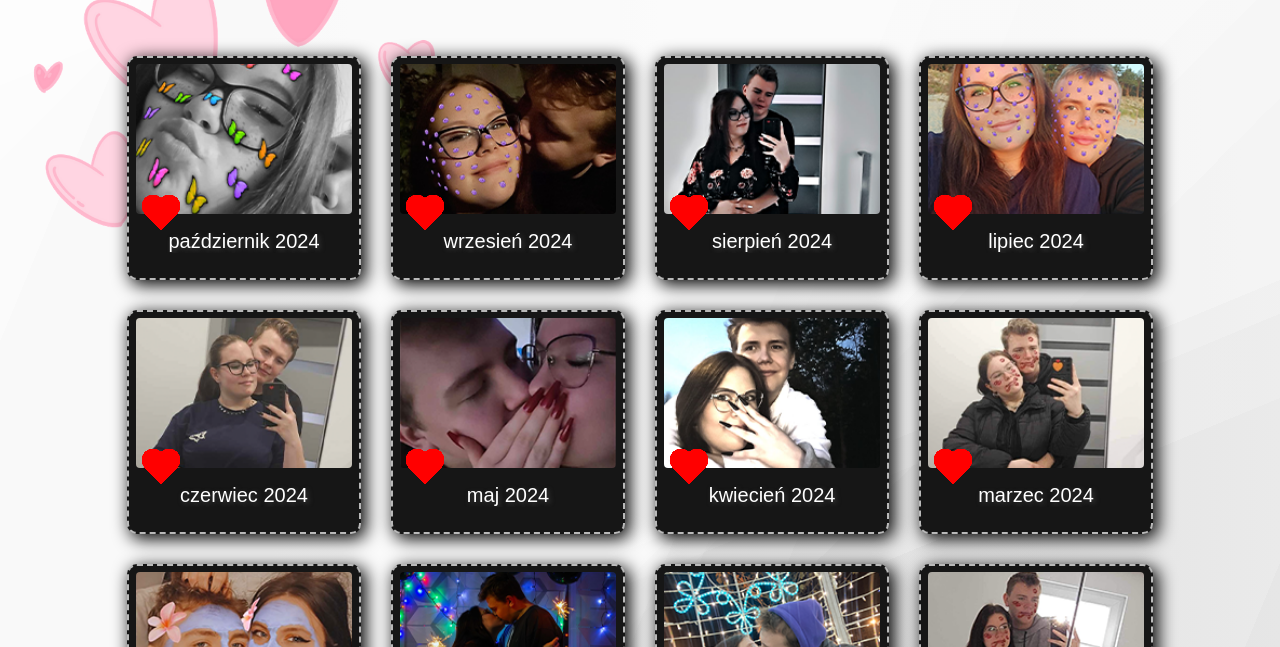
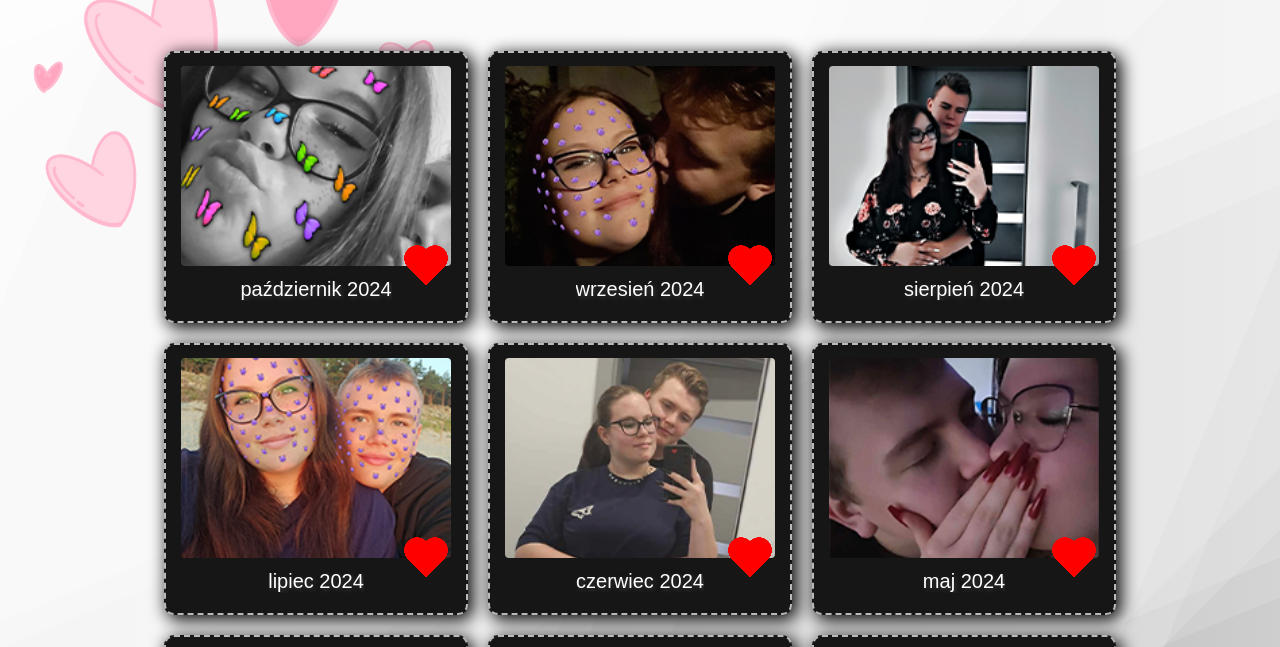
Before and after one commit to miodeq-ofc/love, a plain HTML site: page index.html in a window 1280 px wide. Shown: the part 83-730 px from the top of the page. Drawn offline with Linux system fonts and the light colour scheme.

Commit message:
Add files via upload

```diff
--- a/index.html
+++ b/index.html
@@ -4,11 +4,11 @@
 
     <meta charset="UTF-8">
     <meta name="viewport" content="width=device-width, initial-scale=1.0">
-    <title>Nasza Historia M&O</title>
+    <title>Mateusz & Oliwia</title>
     <link rel="stylesheet" href="style.css">
     <meta name="author" content="mateusz tomaszek">
     <meta name="acopyright" content="mateusz tomaszek">
-    <meta name="robots" content="index">
+    <meta name="robots" content="noindex">
     <link rel="shortcut icon" href="logo.png" type="image/x-icon">
     <link rel="icon" href="logo.png">
     <style>
--- a/style.css
+++ b/style.css
@@ -3,16 +3,20 @@
     font-family: sans-serif;
     text-shadow: 2px 2px 5px rgb(61, 61, 61);
     overflow-x: hidden;
+    user-select: none;
+}
+img
+{
+  pointer-events: none;
 }
 
 /* custom scrollbar */
 ::-webkit-scrollbar {
     width: 7px;
-
 }
 
 ::-webkit-scrollbar-track {
-    background-color:rgb(244, 244, 244);
+    background-color: rgb(244, 244, 244);
 }
 
 ::-webkit-scrollbar-thumb {
@@ -24,13 +28,10 @@
 
 ::-webkit-scrollbar-thumb:hover {
     background-color: #454f52;
-
 }
 
-
-
-
 body {
+    background-color: rgb(251, 251, 251);
     background-image: linear-gradient(112.5deg, rgb(214, 214, 214) 0%, rgb(214, 214, 214) 10%, rgb(195, 195, 195) 10%, rgb(195, 195, 195) 53%, rgb(176, 176, 176) 53%, rgb(176, 176, 176) 55%, rgb(157, 157, 157) 55%, rgb(157, 157, 157) 60%, rgb(137, 137, 137) 60%, rgb(137, 137, 137) 88%, rgb(118, 118, 118) 88%, rgb(118, 118, 118) 91%, rgb(99, 99, 99) 91%, rgb(99, 99, 99) 100%),
     linear-gradient(157.5deg, rgb(214, 214, 214) 0%, rgb(214, 214, 214) 10%, rgb(195, 195, 195) 10%, rgb(195, 195, 195) 53%, rgb(176, 176, 176) 53%, rgb(176, 176, 176) 55%, rgb(157, 157, 157) 55%, rgb(157, 157, 157) 60%, rgb(137, 137, 137) 60%, rgb(137, 137, 137) 88%, rgb(118, 118, 118) 88%, rgb(118, 118, 118) 91%, rgb(99, 99, 99) 91%, rgb(99, 99, 99) 100%),
     linear-gradient(135deg, rgb(214, 214, 214) 0%, rgb(214, 214, 214) 10%, rgb(195, 195, 195) 10%, rgb(195, 195, 195) 53%, rgb(176, 176, 176) 53%, rgb(176, 176, 176) 55%, rgb(157, 157, 157) 55%, rgb(157, 157, 157) 60%, rgb(137, 137, 137) 60%, rgb(137, 137, 137) 88%, rgb(118, 118, 118) 88%, rgb(118, 118, 118) 91%, rgb(99, 99, 99) 91%, rgb(99, 99, 99) 100%),
@@ -38,18 +39,17 @@ body {
     background-blend-mode: overlay, overlay, overlay, normal;
     background-size: cover;
     background-repeat: no-repeat;
-    height: 100%;
+    height: 100svh;
     margin: 0;
     padding: 0;
-
 }
 
 .gallery {
     display: flex;
-    justify-content: center; /* Wyśrodkowanie poziome */
-    align-items: flex-start; /* Dopasowanie elementów na górze */
-    flex-wrap: wrap; /* Pozwala zawijać elementy w wierszach */
-    gap: 10px; /* Odstępy między elementami */
+    justify-content: center;
+    align-items: flex-start;
+    flex-wrap: wrap;
+    gap: 10px;
     padding: 20px;
     text-align: center;
 }
@@ -57,14 +57,12 @@ body {
 .gallery-item {
     display: flex;
     flex-direction: column;
-    justify-content: center; /* Wyśrodkowanie w pionie */
-    align-items: center; /* Wyśrodkowanie w poziomie */
-    width: 230px;
-    min-width: 220px;
+    justify-content: center;
+    align-items: center;
+    width: 300px; /* Zmieniono szerokość na 300px */
     text-align: center;
     margin: 5px;
     background-color: rgb(22, 22, 22);
-    height: 220px;
     border-radius: 10px;
     -webkit-box-shadow: 4px 4px 17px 1px rgba(4, 4, 4, 1);
     -moz-box-shadow: 4px 4px 17px 1px rgba(4, 4, 4, 1);
@@ -74,20 +72,17 @@ body {
 }
 
 .gallery-item img {
-    width: 94%;
-    height: 150px;
-    object-fit: cover; /* Dopasowanie obrazu w kontenerze */
+    width: 90%; /* Zmniejszono szerokość obrazu, aby dostosować do większej karty */
+    height: 200px; /* Zmieniono wysokość na 200px */
+    object-fit: cover;
     border-radius: 4px;
-    margin-top: 6px;
-
+    margin-top: 13px;
 }
 
-.gallery-item p
-{
+.gallery-item p {
     margin-top: 12px;
     font-size: 20px;
     color: white;
-
 }
 
 h1 {
@@ -97,27 +92,17 @@ h1 {
     letter-spacing: 2px;
     word-spacing: 10px;
     margin-top: 30px;
-
-
-}
-
-
-.gallery-item {
-    position: relative;
-    display: inline-block;
-    margin: 10px;
 }
 
 .heart2 {
     z-index: 9999;
     --c: red;
     position: absolute;
-    bottom: 40px; /* Możesz dostosować */
-    left: 7px; /* Możesz dostosować */
-    width: 50px; /* Możesz dostosować wielkość serca */
+    bottom: 30px;
+    right: 15px;
+    width: 50px;
     aspect-ratio: 1;
-    transform: rotate(0deg);
-    scale: 0.8;
+    transform: rotate(0deg) scale(0.9);
     background:
       /* 1 */ radial-gradient(circle at 60% 65%, var(--c) 64%, #0000 65%) top left/50% 50%,
       /* 2 */ radial-gradient(circle at 40% 65%, var(--c) 64%, #0000 65%) top right/50% 50%,
@@ -125,12 +110,7 @@ h1 {
     background-repeat: no-repeat;
 }
 
-
-
-
-
-#heart
-{
+#heart {
     position: absolute;
     z-index: -1;
     top: -15%;
@@ -138,10 +118,8 @@ h1 {
     left: -120px;
 }
 
-@media screen and (max-width: 768px)
-{
-    #heart
-{
+@media screen and (max-width: 768px) {
+    #heart {
         display: none;
     }
 }
```
Lines whose indentation alone changed are shown as unchanged.
